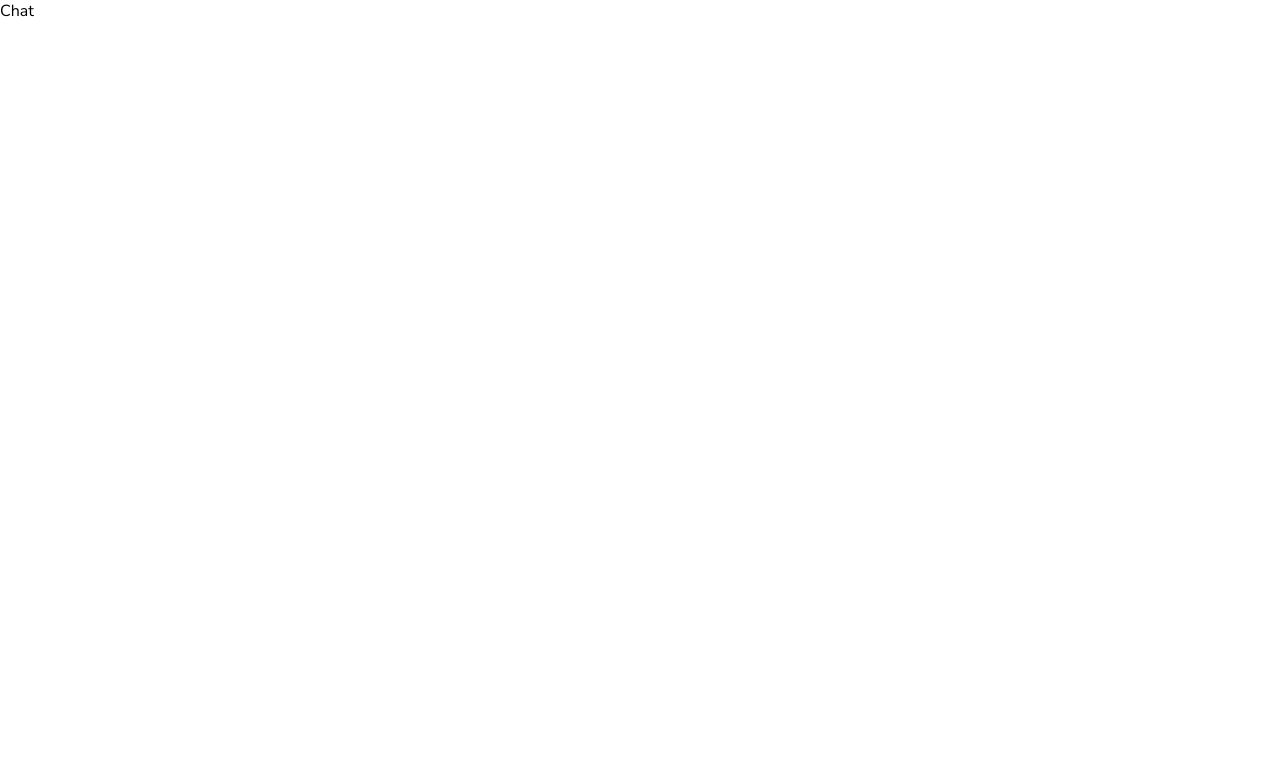
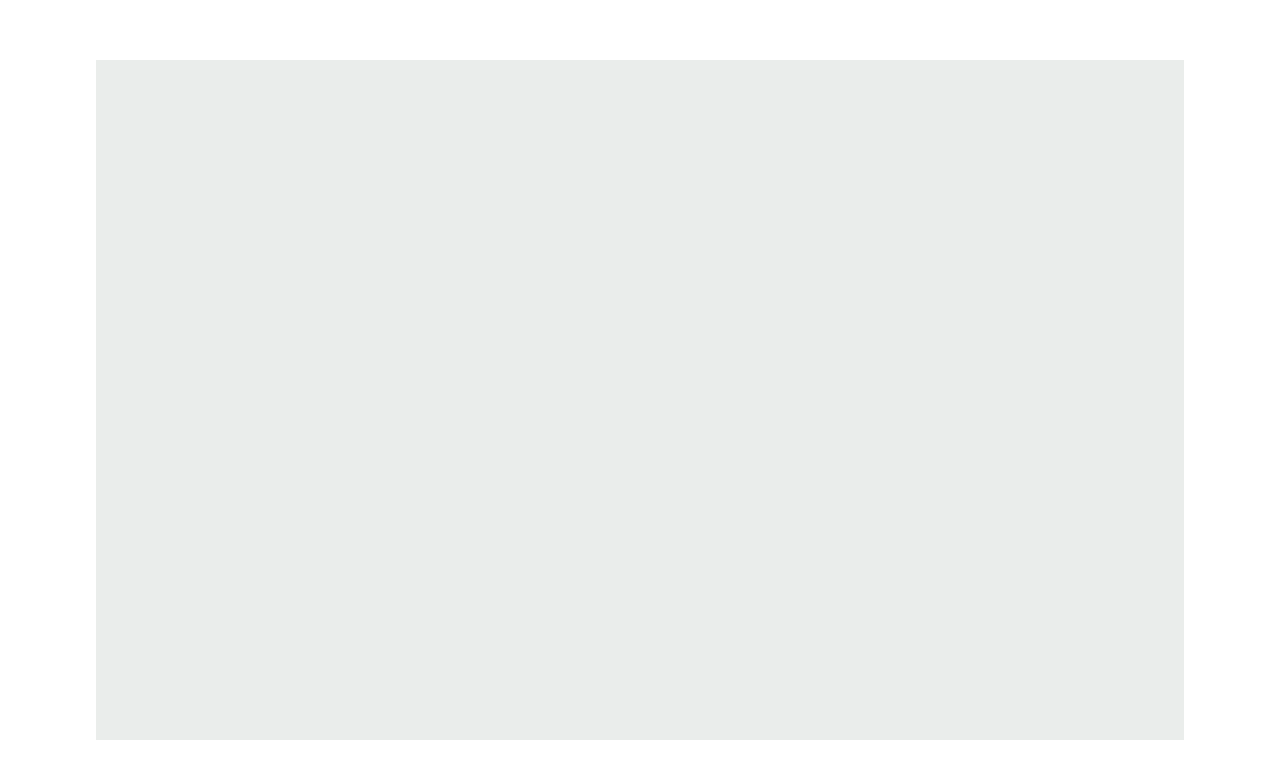
Before and after one commit to NichoAdhyatma/michat-app-mern, a React (Create React App) app in the folder public/: page / in a window 1280 px wide. Shown: the top 778 px of the page. Built offline with nearby package versions, Linux system fonts and the light colour scheme; sample sign-in values are in the browser's storage.

Commit message:
container-chat

```diff
--- a/public/src/pages/Chat.jsx
+++ b/public/src/pages/Chat.jsx
@@ -1,9 +1,60 @@
-import React from 'react'
+import React, { useState, useEffect } from "react";
+import styled from "styled-components";
+import axios from "axios";
+import { useNavigate } from "react-router-dom";
+import { allUsersRoute } from "../utils/APIRoutes";
 
 function Chat() {
+  const [contacts, setContacts] = useState([]);
+  const [currentUser, setCurrentUser] = useState(undefined);
+  const navigate = useNavigate();
+  useEffect(() => {
+    if (!localStorage.getItem("chat-app-user")) {
+      navigate("/login");
+    } else {
+      setCurrentUser(JSON.parse(localStorage.getItem("chat-app-user")));
+    }
+  }, []);
+  useEffect(() => {
+    const fetchAllUsers = async () => {
+      if (currentUser) {
+        if (currentUser.isAvatarImageSet) {
+          const data = await axios.get(`${allUsersRoute}/${currentUser._id}`);
+          setContacts(data.data);
+        } else {
+          navigate("/setAvatar");
+        }
+      }
+    };
+    fetchAllUsers();
+  }, []);
   return (
-    <div>Chat</div>
-  )
+    <>
+      <Container>
+        <div className="container"></div>
+      </Container>
+    </>
+  );
 }
 
-export default Chat
+const Container = styled.div`
+  height: 100vh;
+  width: 100vw;
+  display: flex;
+  flex-direction: column;
+  align-items: center;
+  gap: 1rem;
+  justify-content: center;
+  .container {
+    height: 85vh;
+    width: 85vw;
+    background-color: rgba(113, 132, 121, 0.15);
+    display: grid;
+    grid-templates-columns: 25% 75%;
+    @media screen and (min-width: 720px) and (max-width: 1080px) {
+      grid-templates-columns: 35% 65%;
+    }
+  }
+`;
+
+export default Chat;
--- a/public/src/pages/Login.jsx
+++ b/public/src/pages/Login.jsx
@@ -77,9 +77,10 @@ function Login() {
             name="password"
             onChange={(event) => handleChange(event)}
           />
+          <span className="forgot-pw"><Link>Forgot password ? </Link></span>
           <button type="submit">Login</button>
           <span>
-            Don't have an account yet ? <Link to="/register"></Link>
+            Don't have an account yet ? <Link to="/register">Register</Link>
           </span>
         </form>
       </FormContainer>
@@ -114,11 +115,14 @@ const FormContainer = styled.div`
       border: 0.1rem solid #54B435;
       padding: 1rem;
       border-radius: 0.4rem;
-
       font-size: 1rem;
       &:focus {
         outline: 0.15rem solid #379237;
       }
+    }
+
+    .forgot-pw {
+      text-align: left;
     }
     button {
       background-color: #379237;
@@ -135,7 +139,6 @@ const FormContainer = styled.div`
       }
     }
     span {
-
       text-align: center;
       a {
         color: #54B435;
--- a/public/src/pages/SetAvatar.jsx
+++ b/public/src/pages/SetAvatar.jsx
@@ -34,8 +34,6 @@ export default function SetAvatar() {
       const data = await axios.post(`${setAvatarRoute}/${user._id}`, {
         image: avatars[selectedAvatars],
       });
-
-      console.log(data.data);
 
       if (data.data.isSet) {
         user.isAvatarImageSet = true;
--- a/public/src/utils/APIRoutes.js
+++ b/public/src/utils/APIRoutes.js
@@ -2,3 +2,4 @@ const host = "http://localhost:5000";
 export const registerRoute = `${host}/api/auth/register`;
 export const loginRoute = `${host}/api/auth/login`;
 export const setAvatarRoute = `${host}/api/auth/setAvatar`;
+export const allUsersRoute = `${host}/api/auth/allUsers`;
```
Also changed, not shown: public/src/components/Contact.jsx (added), 2 other files (tests, documents, lock files or other folders).
